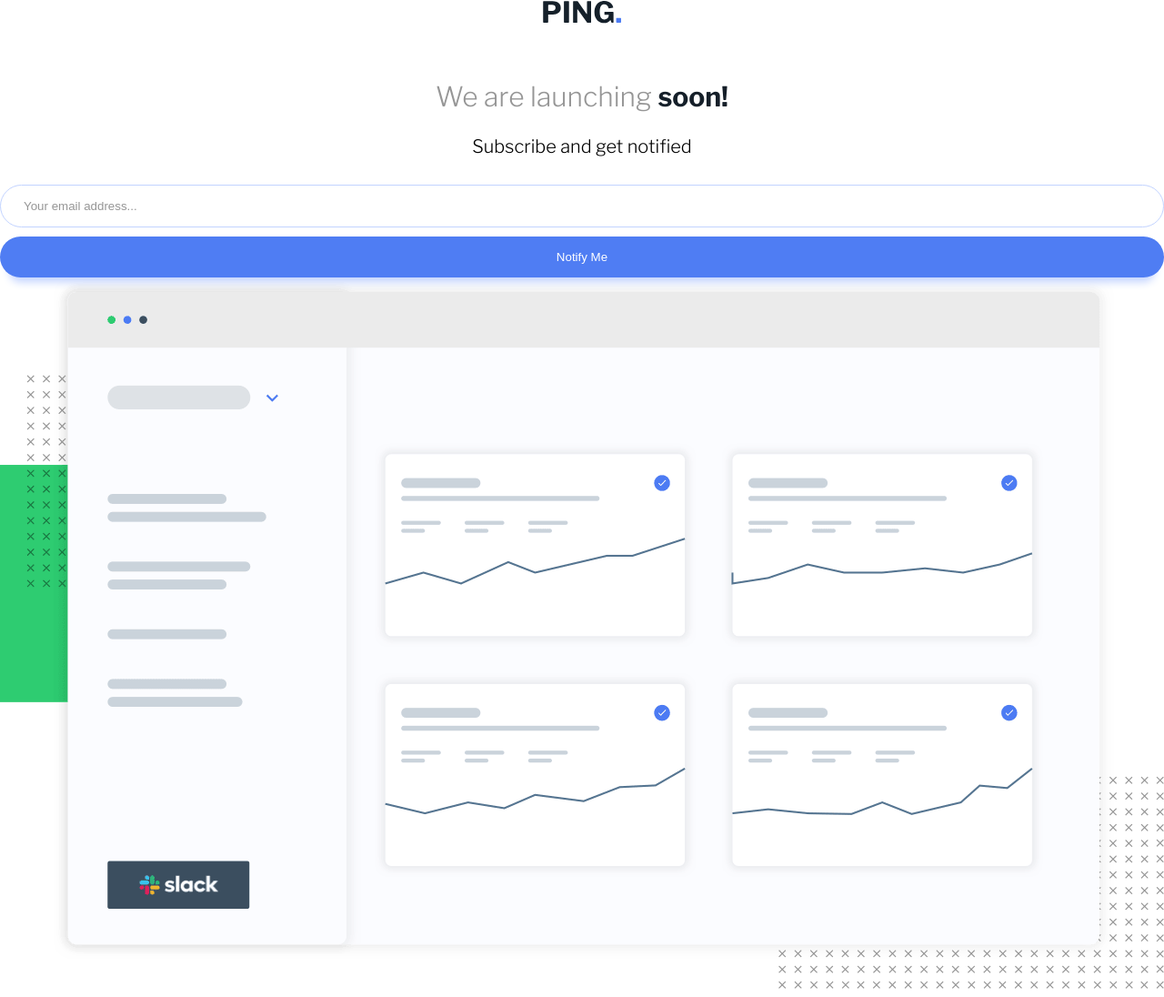
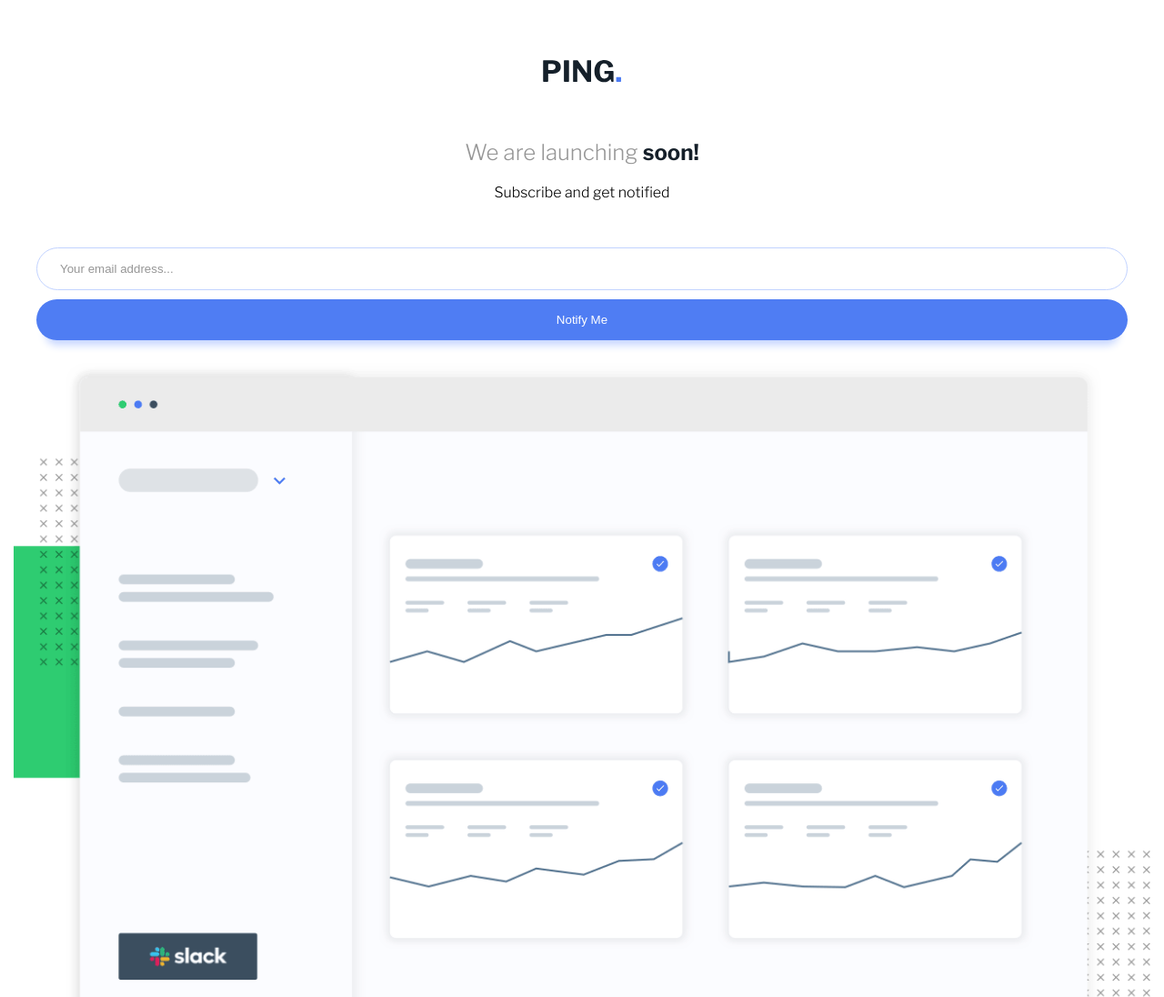
Before and after one commit to lmpko/frontendmentor-ping-coming-soon-page-master, a React app: page / in a window 1280 px wide. Shown: the top 1096 px of the page at 91% size. Built offline with nearby package versions, Linux system fonts and the light colour scheme.

Commit message:
paddings and fonts  settings added

```diff
--- a/app.css
+++ b/app.css
@@ -14,14 +14,20 @@ body{
     margin: 0;
 }
 
+main{
+    padding: .9375rem;
+}
+
 .overview{
     text-align: center;
+    font-size: 1.25rem;
 }
 
 .overview h1{
     color: var(--fouthary-color);
     font-weight: 300;
     margin-top: 3.5625rem ;
+    font-size: 1.5rem;
 }
 
 .overview h1 span{
@@ -29,9 +35,18 @@ body{
     font-weight: 700;
 }
 
+.overview p{
+    font-size: 1rem;
+}
+
+.overview img{
+    padding-top: 3.125rem;
+}
+
 .email-sub{
     display: flex;
     flex-direction: column;
+    padding: 1.5625rem;
 }
 
 .email-sub input{
@@ -53,3 +68,8 @@ body{
     border: none;
     box-shadow: var(--secondary-color) 0 .9375rem .625rem -0.625rem;
 }
+
+.preview-img{
+    max-width: 100%;
+    height: auto;
+}
--- a/src/Layout.js
+++ b/src/Layout.js
@@ -9,7 +9,7 @@ const Layout = () => {
     <>
       <OverviewComponent/>
       <FormComponent />
-      <img src={preview} alt="preview" />
+      <img src={preview} alt="preview" className='preview-img'/>
       <FooterComponent/>
     </>
   )
--- a/src/OverviewComponent.js
+++ b/src/OverviewComponent.js
@@ -5,7 +5,7 @@ const OverviewComponent = () => {
   return (
     <section className='overview'>
       <img src={logo} alt="logo"/>
-      <h1>We are launching <span>soon!</span></h1>
+      <h1>We are launching <span> soon!</span></h1>
       <p>Subscribe and get notified</p>
     </section>
   )
```
